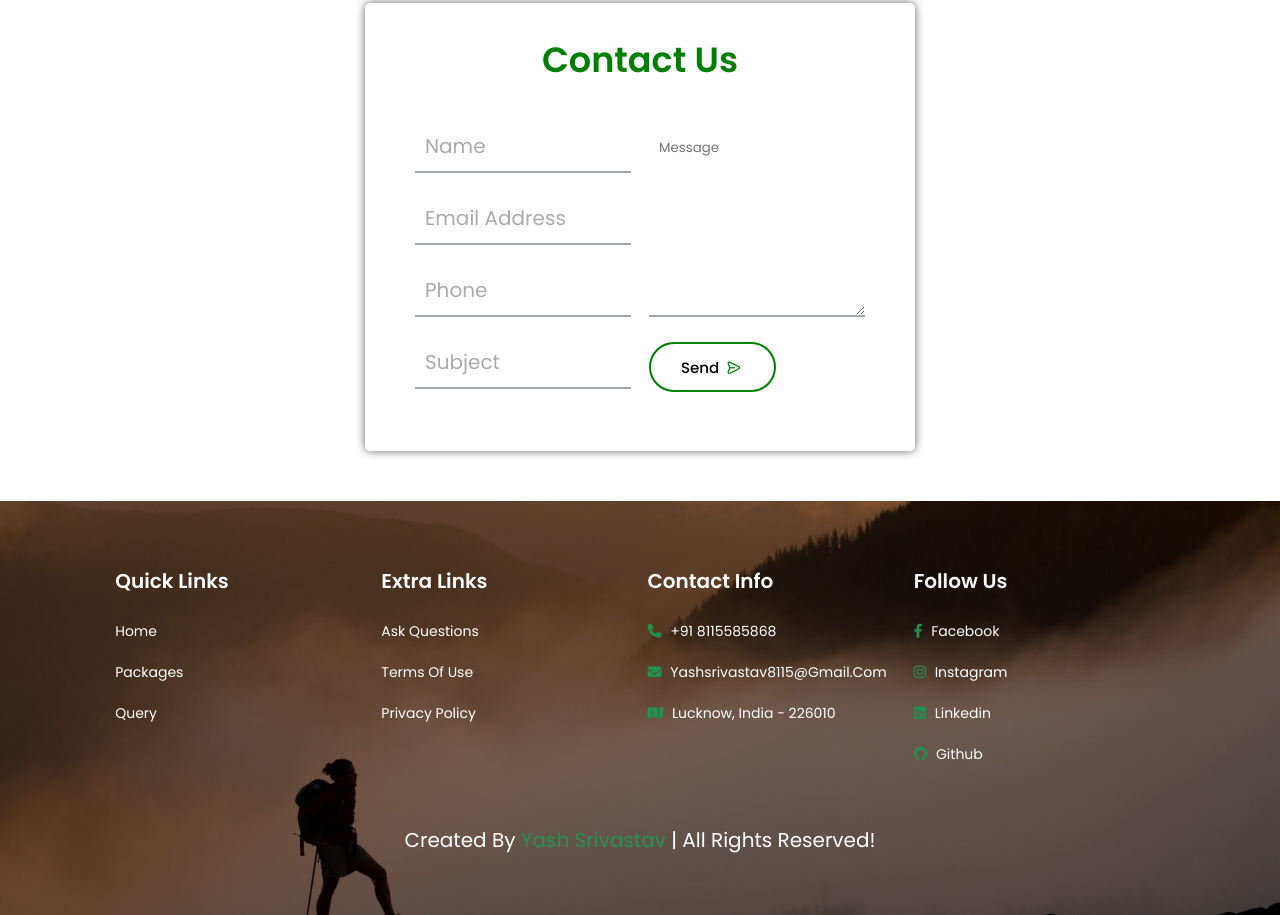
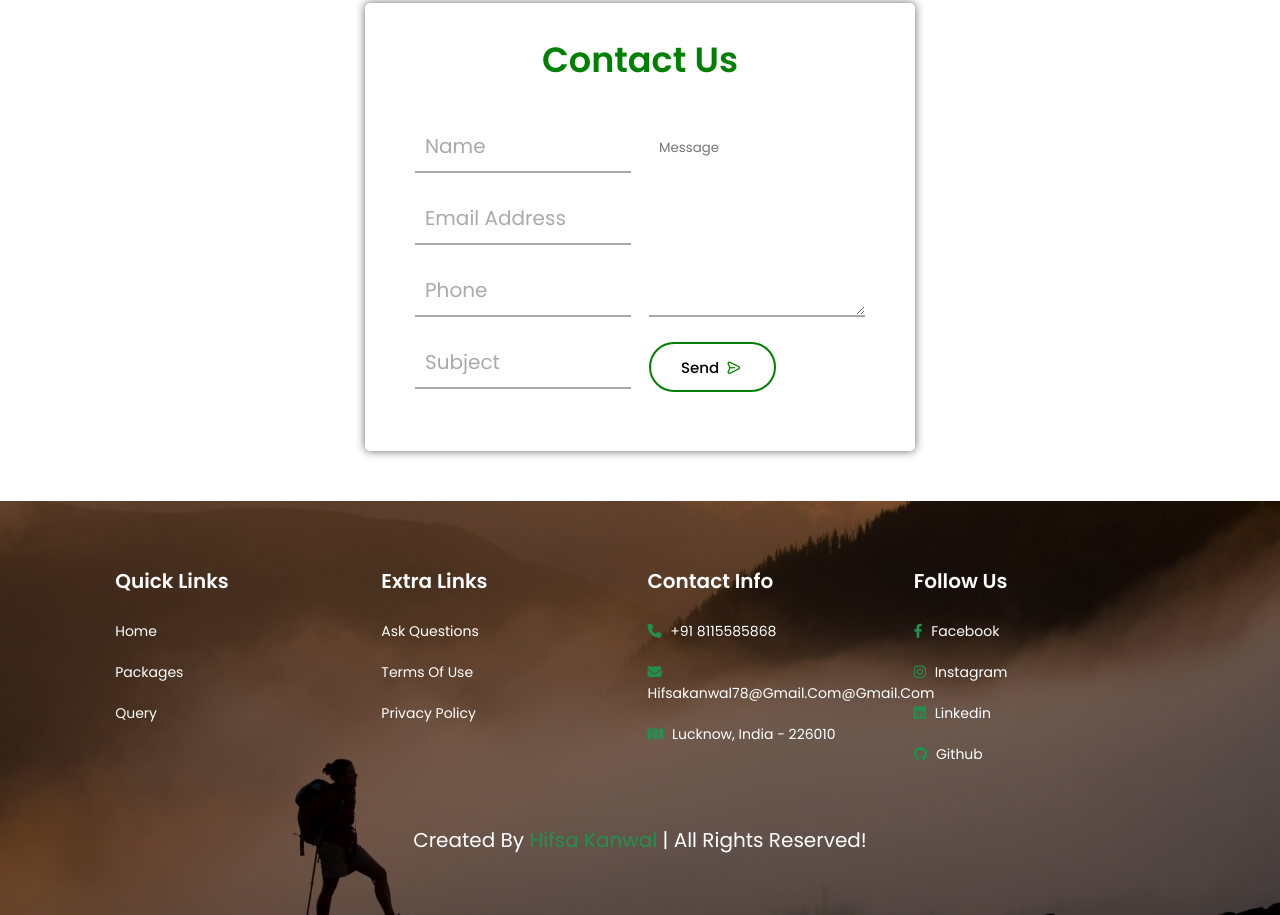
Before and after one commit to hifsakanwal/tourism-project, a plain HTML site: page index.html in a window 1280 px wide. Shown: the part 3215-4130 px from the top of the page. Drawn offline with nearby package versions, Linux system fonts and the light colour scheme.

Commit message:
Update index.html

```diff
--- a/index.html
+++ b/index.html
@@ -214,7 +214,7 @@
             <div class="box">
                 <h3>contact info</h3>
                 <a href="tel:+918115585868"> <i class="fas fa-phone"></i> +91 8115585868 </a>
-                <a href="mailto: yashsrivastav8115@gmail.com"> <i class="fas fa-envelope"></i> yashsrivastav8115@gmail.com </a>
+                <a href="mailto: yashsrivastav8115@gmail.com"> <i class="fas fa-envelope"></i> Hifsakanwal78@gmail.com@gmail.com </a>
                 <a href="#"> <i class="fas fa-map"></i> Lucknow, india - 226010 </a>
             </div>
 
@@ -226,7 +226,7 @@
                 <a href="https://github.com/Yash-srivastav16"> <i class="fab fa-github"></i> github </a>
             </div>
         </div>
-        <div class="credit">created by <span>yash srivastav</span> | all rights reserved!</div>
+        <div class="credit">created by <span>Hifsa kanwal</span> | all rights reserved!</div>
     </section>
     <!-- footer section ends -->
     <script src="js/script.js"></script>
```
